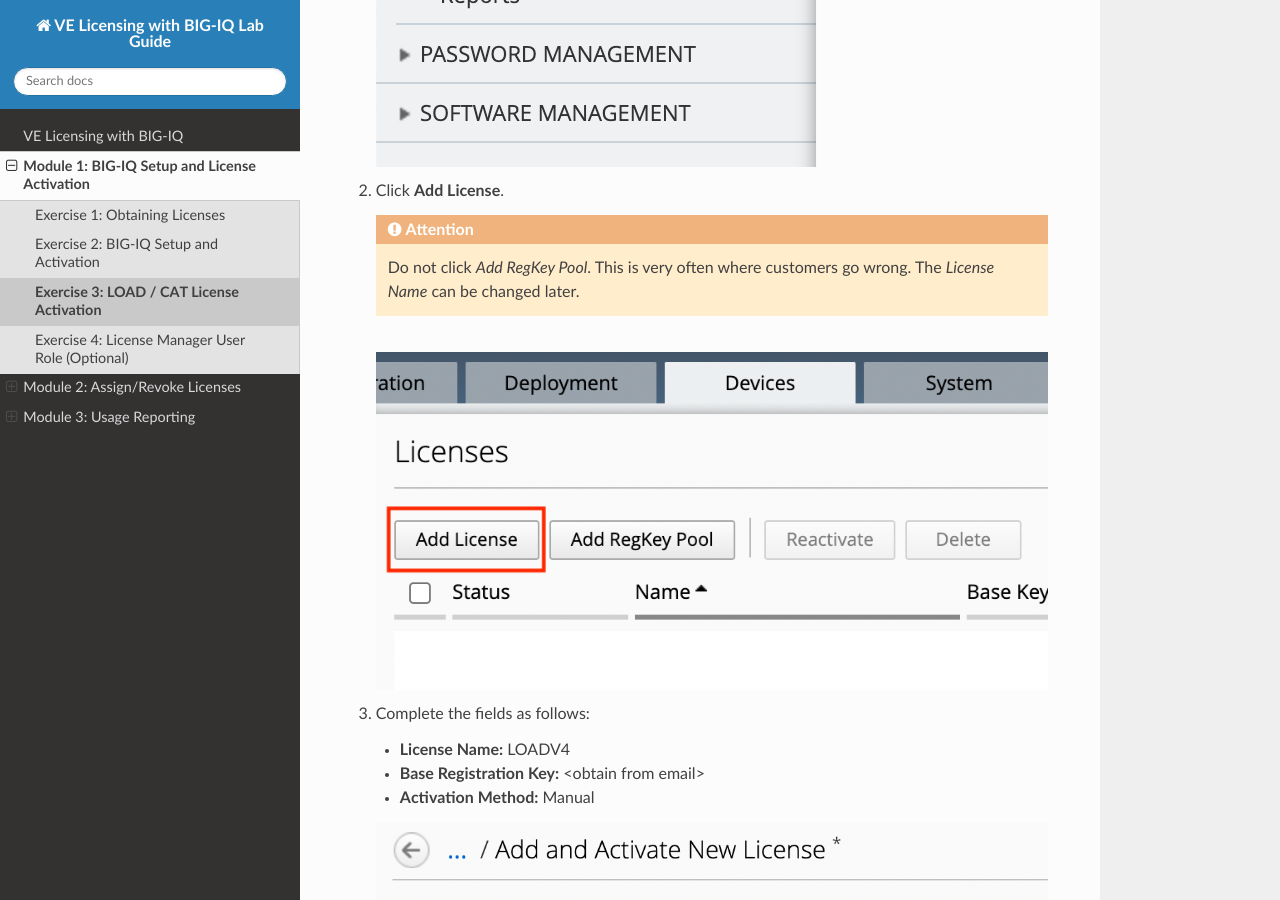
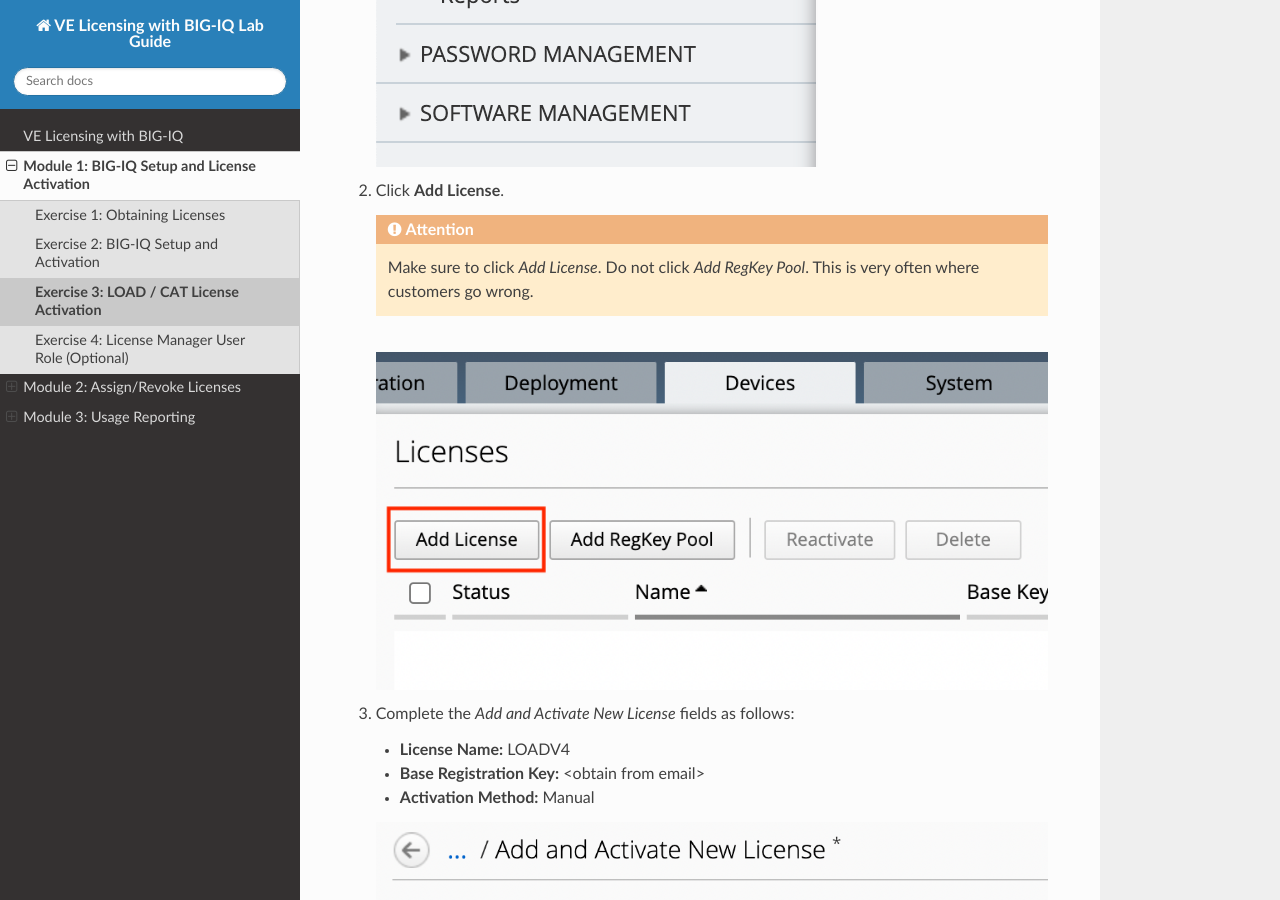
Before and after one commit to marcopaulo42/BIG-IQ-licensing-lab-guide, a Sphinx documentation site: the page built from docs/licensing/cat.rst, in a window 1280 px wide and 900 px high, scrolled down 1589 px. Built offline with Sphinx 7.4.7 and the Read the Docs theme 2.0.0, drawn with Linux system fonts in a browser that asks for light colours.

Commit message:
Update cat.rst

```diff
--- a/docs/licensing/cat.rst
+++ b/docs/licensing/cat.rst
@@ -13,11 +13,11 @@
 
 #. Click **Add License**.
 
-   .. attention:: Do not click *Add RegKey Pool*. This is very often where customers go wrong. The *License Name* can be changed later.
+   .. attention:: Make sure to click *Add License*. Do not click *Add RegKey Pool*. This is very often where customers go wrong.
 
    .. image:: ../images/add-license.png
 
-#. Complete the fields as follows:
+#. Complete the *Add and Activate New License* fields as follows:
 
    * **License Name:** LOADV4
    * **Base Registration Key:** <obtain from email>
```
